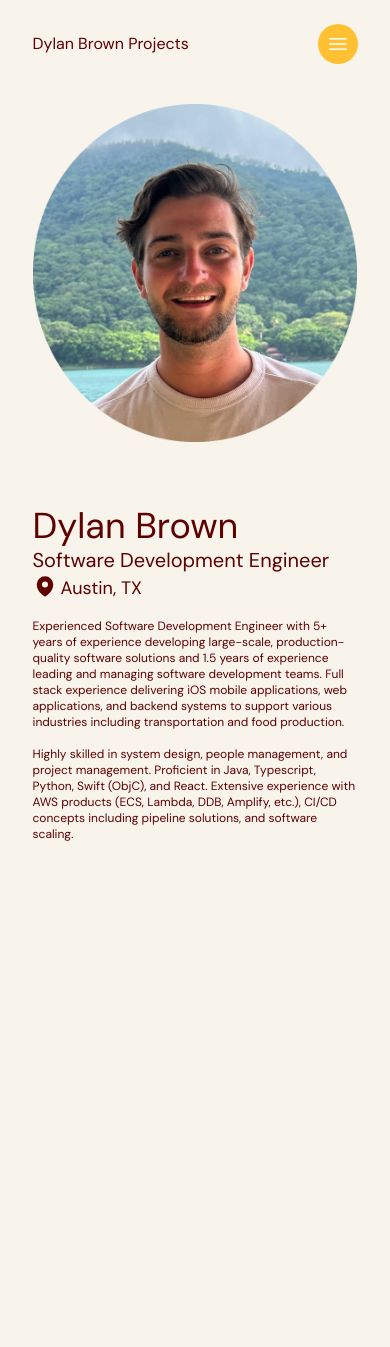
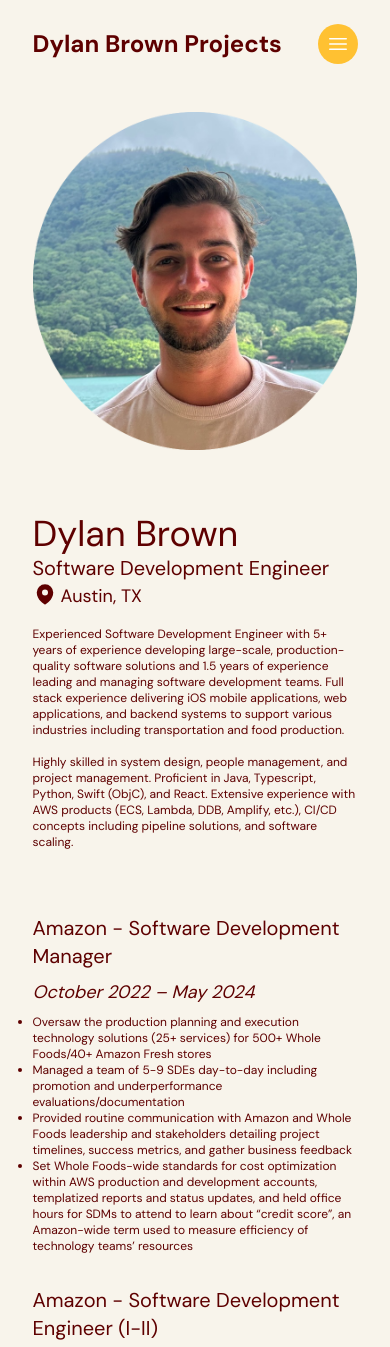
Before and after one commit to nalyd17/dylan-brown-projects, a React (Vite) app: page / in a window 390 px wide. Shown: the top 1347 px of the page. Before the commit the page ends 844 px from the top, so only its background shows below. Built offline with nearby package versions, Linux system fonts and the light colour scheme.

Commit message:
Add rough Work Experience section (requires styling and mobile verification)

```diff
--- a/src/App.tsx
+++ b/src/App.tsx
@@ -1,5 +1,6 @@
 import Navbar from "@/scenes/navbar";
 import Profile from "@/scenes/profile";
+import WorkExperience from "@/scenes/workexperience";
 import { useEffect, useState } from "react";
 import { SelectedPage } from "./shared/types";
 
@@ -28,7 +29,10 @@ function App() {
         selectedPage={selectedPage}
         setSelectedPage={setSelectedPage}
       />
-      <Profile />
+      <div className="flex flex-col gap-16 py-28">
+        <Profile setSelectedPage={setSelectedPage} />
+        <WorkExperience setSelectedPage={setSelectedPage} />
+      </div>
     </div>
   );
 }
--- a/src/scenes/navbar/index.tsx
+++ b/src/scenes/navbar/index.tsx
@@ -23,7 +23,7 @@ const Navbar = ({ isTopOfPage, selectedPage, setSelectedPage }: Props) => {
       >
         <div className={`${flexBetween} mx-auto w-5/6`}>
           <div className={`${flexBetween} w-full`}>
-            <h6 className="w-full">Dylan Brown Projects</h6>
+            <h6 className="w-full text-2xl font-bold">Dylan Brown Projects</h6>
             {isAboveMediumScreens ? (
               <div className="flex w-full items-center justify-end gap-8">
                 <div className={`${flexBetween} gap-8 text-sm`}>
--- a/src/scenes/profile/index.tsx
+++ b/src/scenes/profile/index.tsx
@@ -1,11 +1,19 @@
 import DylanHeadshot from "@/assets/DylanHeadshot.png";
+import { SelectedPage } from "@/shared/types";
 import { MapPinIcon } from "@heroicons/react/24/solid";
 import { motion } from "framer-motion";
 
-const Profile = () => {
+type Props = {
+  setSelectedPage: (value: SelectedPage) => void;
+};
+
+const Profile = ({ setSelectedPage }: Props) => {
   return (
-    <section id="profile" className="gap-16 bg-gray-20 py-10 md:h-full md:pb-0">
-      <div className="mx-auto mt-16 grid w-5/6 grid-cols-1 gap-16 md:grid-cols-2">
+    <section id="profile" className="gap-16 bg-gray-20 md:h-full md:pb-0">
+      <motion.div
+        className="mx-auto grid w-5/6 grid-cols-1 gap-16 md:grid-cols-2"
+        onViewportEnter={() => setSelectedPage(SelectedPage.Profile)}
+      >
         <motion.div
           className="flex justify-center"
           initial={{ opacity: 0, scale: 0.5 }}
@@ -44,7 +52,7 @@ const Profile = () => {
             software scaling.
           </p>
         </motion.div>
-      </div>
+      </motion.div>
     </section>
   );
 };
--- /dev/null
+++ b/src/scenes/workexperience/index.tsx
@@ -0,0 +1,73 @@
+import { SelectedPage } from "@/shared/types";
+import { motion } from "framer-motion";
+
+type Props = {
+  setSelectedPage: (value: SelectedPage) => void;
+};
+
+const WorkExperience = ({ setSelectedPage }: Props) => {
+  return (
+    <section id="workexperience" className="mx-auto min-h-full w-5/6">
+      <motion.div
+        onViewportEnter={() => setSelectedPage(SelectedPage.WorkExperience)}
+      >
+        <div className="mx-auto grid grid-cols-1 gap-8 text-xs md:text-sm">
+          <div className="flex flex-col justify-start gap-2">
+            <p className="text-xl md:text-2xl">
+              Amazon - Software Development Manager
+            </p>
+            <p className="text-lg italic md:text-xl">October 2022 – May 2024</p>
+            <ul className="list-disc">
+              <li>
+                Oversaw the production planning and execution technology
+                solutions (25+ services) for 500+ Whole Foods/40+ Amazon Fresh
+                stores
+              </li>
+              <li>
+                Managed a team of 5-9 SDEs day-to-day including promotion and
+                underperformance evaluations/documentation
+              </li>
+              <li>
+                Provided routine communication with Amazon and Whole Foods
+                leadership and stakeholders detailing project timelines, success
+                metrics, and gather business feedback
+              </li>
+              <li>
+                Set Whole Foods-wide standards for cost optimization within AWS
+                production and development accounts, templatized reports and
+                status updates, and held office hours for SDMs to attend to
+                learn about “credit score”, an Amazon-wide term used to measure
+                efficiency of technology teams’ resources
+              </li>
+            </ul>
+          </div>
+          <div className="flex flex-col justify-start gap-2">
+            <p className="text-xl md:text-2xl">
+              Amazon - Software Development Engineer (I-II)
+            </p>
+            <p className="text-lg italic md:text-xl">May 2018 – October 2022</p>
+            <ul className="list-disc">
+              <li>
+                Designed, implemented, and delivered an anonymous
+                texting/calling system enabling Amazon drivers to contact
+                customers for delivery questions
+              </li>
+              <li>
+                Led development of a kiosk solution found in Whole Foods and
+                Amazon Go stores nationwide including full development of the
+                React application used by customers
+              </li>
+              <li>
+                Utilized CI/CD procedures including unit/integration testing,
+                pre-prod staging, and scaling stress tests to ensure solutions
+                continued to support Amazon customers beyond launch
+              </li>
+            </ul>
+          </div>
+        </div>
+      </motion.div>
+    </section>
+  );
+};
+
+export default WorkExperience;
```
